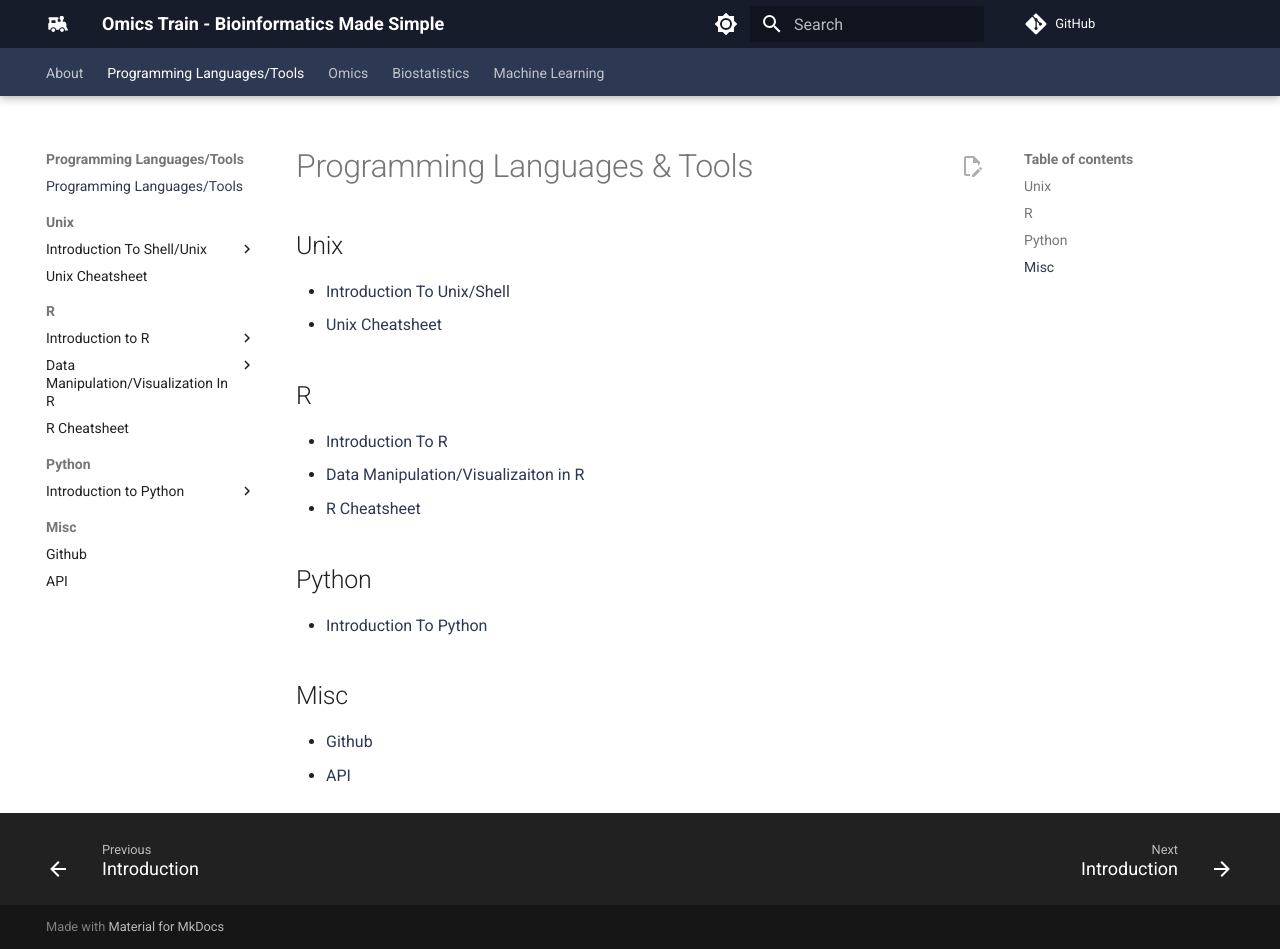
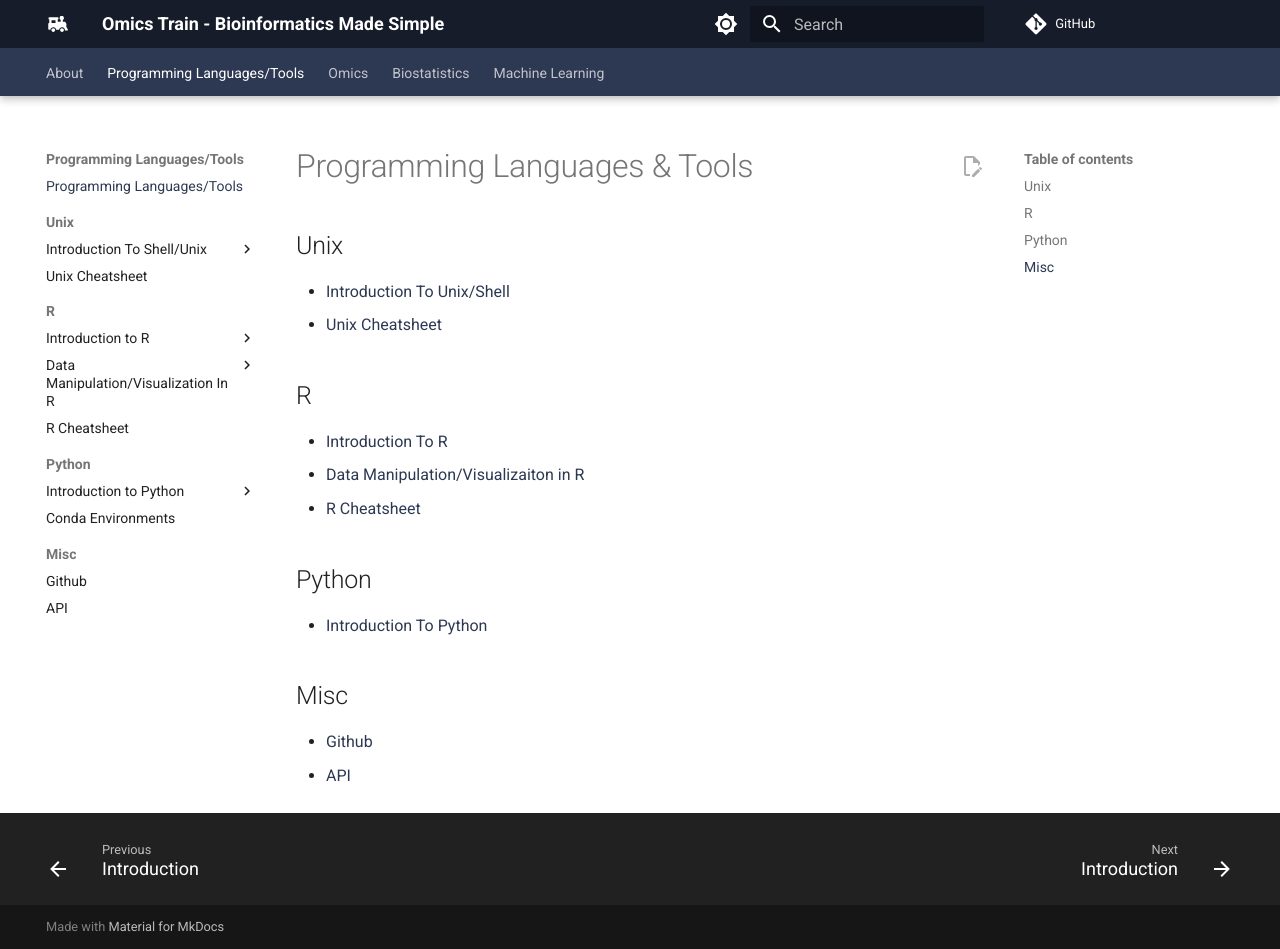
Before and after one commit to comp-tox-jhu/CompToxLab, an MkDocs documentation site: the page built from docs/programming_languages_tools/programming_languages_tools.md, in a window 1280 px wide and 949 px high. Built offline with MkDocs 1.6.1 and Material for MkDocs 9.7.7, drawn with Linux system fonts in a browser that asks for light colours; comment, search, counter and statistics services are not loaded.

Commit message:
Update mkdocs.yml

```diff
--- a/mkdocs.yml
+++ b/mkdocs.yml
@@ -108,6 +108,7 @@ nav:
                 - "Lists": programming_languages_tools/intro_to_python/05_lists.md
                 - "Loops/Conditionals": programming_languages_tools/intro_to_python/06_loops-conditionals.md
                 - "Functions/Scope": programming_languages_tools/intro_to_python/07_functions-scope.md
+            - "Conda Environments": programming_languages_tools/conda/conda_environment.md
         - Misc:
             - "Github": programming_languages_tools/misc/api.md
             - "API": programming_languages_tools/misc/github.md
```
